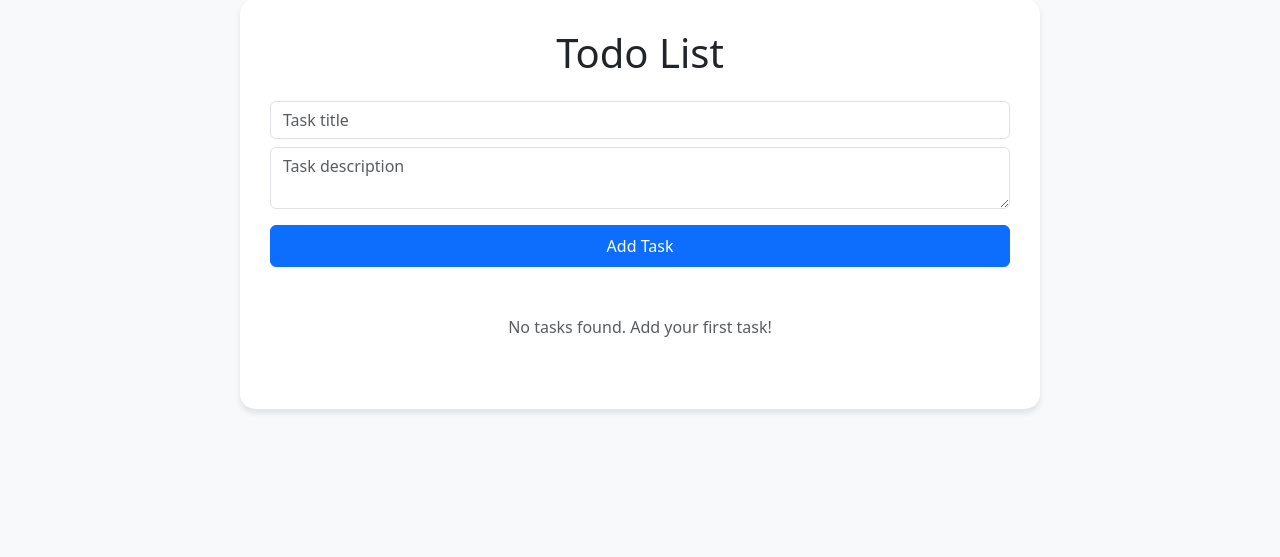
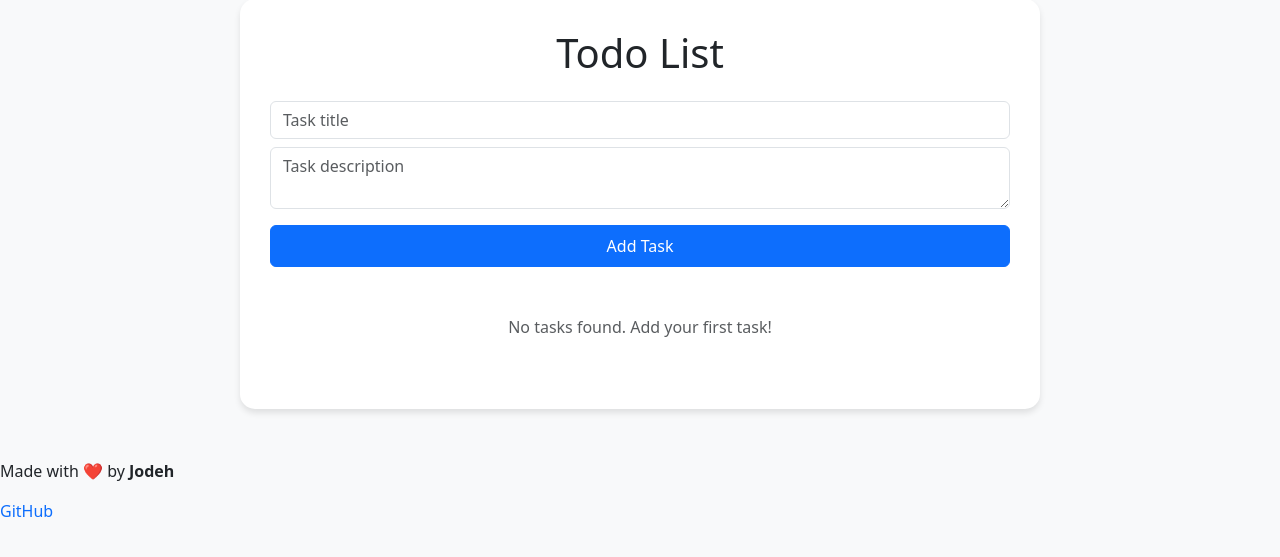
Before and after one commit to jodeh/Todo-List-App, a Flask app: page / in a window 1280 px wide. Shown: the part 51-608 px from the top of the page. Run offline with Flask 2, Linux system fonts and the light colour scheme.

Commit message:
added footer

```diff
--- a/templates/index.html
+++ b/templates/index.html
@@ -76,6 +76,12 @@
             {% endif %}
         </div>
     </div>
+    <footer>
+        <p>Made with ❤️ by <strong>Jodeh</strong></p>
+        <div class="mt-2">
+            <a href="https://github.com/jodeh" target="_blank" class="text-decoration-none">GitHub</a>
+        </div>
+    </footer>
 
     <script src="https://cdn.jsdelivr.net/npm/bootstrap@5.3.0-alpha1/dist/js/bootstrap.bundle.min.js"></script>
 </body>
```
